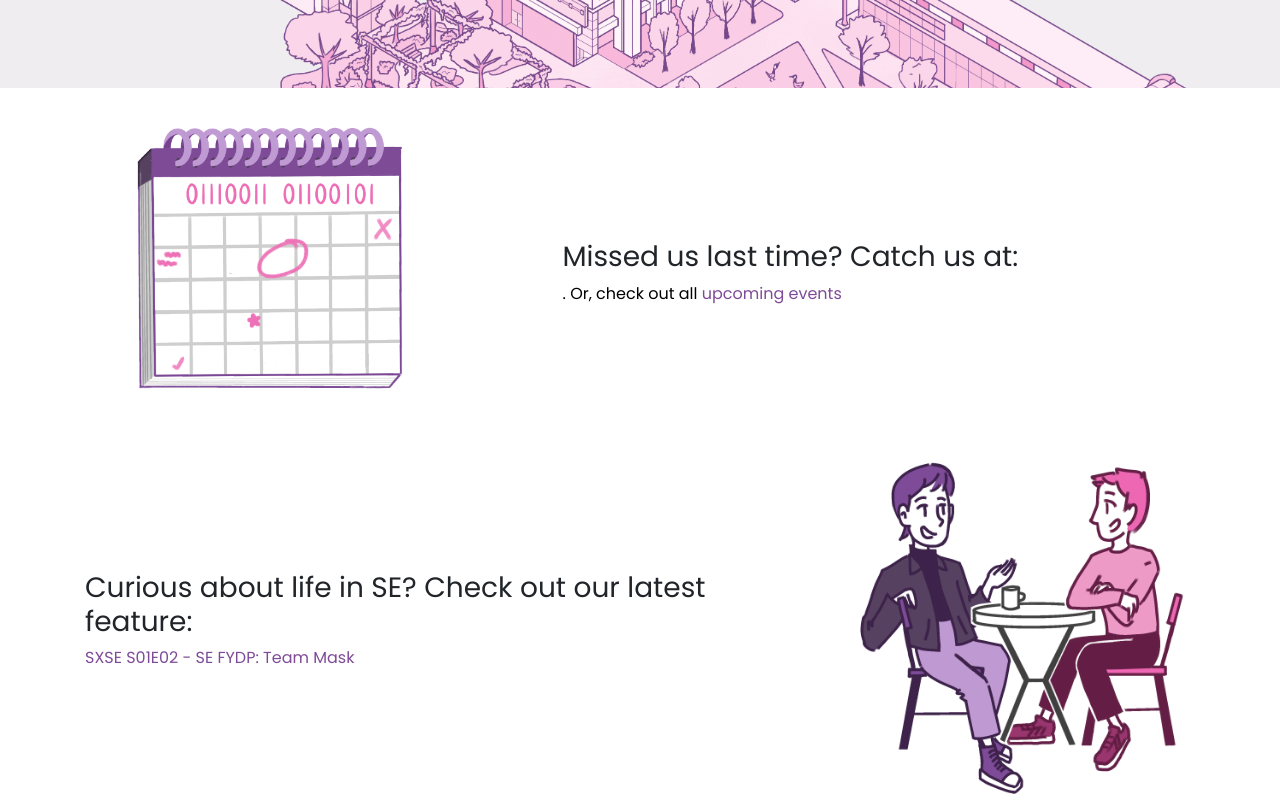
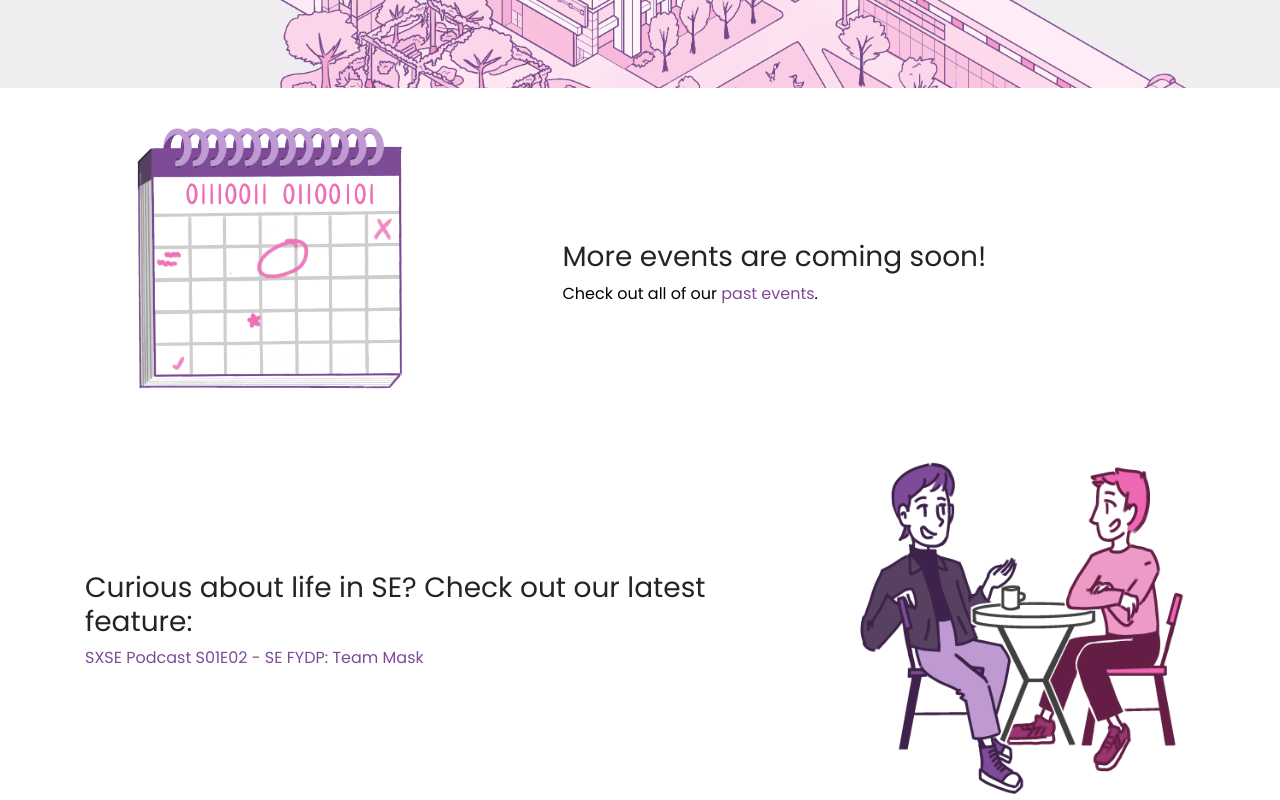
Before and after one commit to SESoc/public-website, a React (Create React App) app: page / in a window 1280 px wide. Shown: the part 429-1229 px from the top of the page. Built offline with nearby package versions, Linux system fonts and the light colour scheme; no server answers.

Commit message:
Empty upcoming events on home page

```diff
--- a/src/components/EventList.jsx
+++ b/src/components/EventList.jsx
@@ -2,7 +2,6 @@ import React, {Component} from "react";
 import PropTypes from "prop-types";
 import url from "url";
 import "./styles/EventList.scss";
-import {upcomingEvents} from "../modules/gcal";
 
 const moreEvents = url.resolve(
   process.env.PUBLIC_URL,
@@ -33,7 +32,7 @@ Event.propTypes = {
 };
 
 const EventsList = props =>
-  props.events.map((event, index) => (
+  props.upcomingEvents.map((event, index) => (
     <tr key={index}>
       <td>
         <Event event={event} />
@@ -46,11 +45,11 @@ class EventList extends Component {
     return (
       <div className="event-list">
         <h1>Upcoming Events</h1>
-        {upcomingEvents.length ? (
+        {this.props.upcomingEvents && this.props.upcomingEvents.length ? (
           <div className="fade-in-bottom">
             <table className="scroll">
               <tbody>
-                <EventsList events={upcomingEvents(this.props.events)} />
+                <EventsList upcomingEvents={this.props.upcomingEvents} />
               </tbody>
             </table>
           </div>
@@ -69,7 +68,7 @@ class EventList extends Component {
 }
 
 EventList.propTypes = {
-  events: PropTypes.arrayOf(PropTypes.object).isRequired,
+  upcomingEvents: PropTypes.arrayOf(PropTypes.object).isRequired,
 };
 
 export default EventList;
--- a/src/containers/Events.jsx
+++ b/src/containers/Events.jsx
@@ -2,7 +2,7 @@ import React, {Component} from "react";
 import EventList from "../components/EventList";
 import EventCalendar from "../components/EventCalendar";
 import {Container, Row, Col, Button} from "react-bootstrap";
-import {getEvents} from "../modules/gcal";
+import {getEvents, filterUpcomingEvents} from "../modules/gcal";
 import "./../App.scss";
 import "./styles/Events.scss";
 
@@ -25,7 +25,9 @@ class Events extends Component {
       <Container className="mt-5 mb-5">
         <Row>
           <Col lg={5}>
-            <EventList events={this.state.events} />
+            <EventList
+              upcomingEvents={filterUpcomingEvents(this.state.events)}
+            />
           </Col>
           <Col lg={7} className="mt-5 mt-sm-0">
             <div className="cal">
--- a/src/containers/Home.jsx
+++ b/src/containers/Home.jsx
@@ -3,7 +3,7 @@ import {Container, Jumbotron, Row, Col} from "react-bootstrap";
 import {Link} from "react-router-dom";
 import url from "url";
 import PropTypes from "prop-types";
-import {getEvents, upcomingEvents} from "../modules/gcal";
+import {getEvents, filterUpcomingEvents} from "../modules/gcal";
 import "./styles/Home.scss";
 
 const heroImage = url.resolve(
@@ -38,11 +38,9 @@ const Hero = () => (
 );
 
 const Content = props => {
-  var upcomingEvent = "";
-  var upcomingEventLink = "";
-  if (props.events[0] && props.events[0].title && props.events[0].link) {
-    upcomingEvent = props.events[0].title;
-    upcomingEventLink = props.events[0].link;
+  var upcomingEvent;
+  if (props.events[0]) {
+    upcomingEvent = props.events[0];
   }
   return (
     <Container>
@@ -51,17 +49,28 @@ const Content = props => {
           sm={{size: "auto", offset: 1}}
           className="blurb-content order-sm-2"
         >
-          <h3>Missed us last time? Catch us at: </h3>
+          {upcomingEvent ? (
+            <>
+              <h3>Missed us last time? Catch us at:</h3>
               <p>
                 <a
-              href={upcomingEventLink}
+                  href={upcomingEvent.link}
                   target="_blank"
                   rel="noopener noreferrer"
                 >
-              {upcomingEvent}
+                  {upcomingEvent.title}
                 </a>
-            . Or, check out all <Link to="/events"> upcoming events </Link>
+                . Or, check out all <Link to="/events"> upcoming events</Link>.
               </p>
+            </>
+          ) : (
+            <>
+              <h3>More events are coming soon!</h3>
+              <p>
+                Check out all of our <Link to="/events"> past events</Link>.
+              </p>
+            </>
+          )}
         </Col>
         <Col sm={4} className="blurb-image-container order-sm-1 px-0 mb-5">
           <img
@@ -81,7 +90,7 @@ const Content = props => {
                 target="_blank"
                 rel="noopener noreferrer"
               >
-                SXSE S01E02 - SE FYDP: Team Mask
+                SXSE Podcast S01E02 - SE FYDP: Team Mask
               </a>
             </p>
           </div>
@@ -123,7 +132,7 @@ class Home extends Component {
     return (
       <Fragment>
         <Hero />
-        <Content events={upcomingEvents(this.state.events)} />
+        <Content events={filterUpcomingEvents(this.state.events)} />
       </Fragment>
     );
   }
--- a/src/modules/gcal.js
+++ b/src/modules/gcal.js
@@ -32,7 +32,7 @@ export function getEvents(callback) {
   );
 }
 
-export function upcomingEvents(events) {
+export function filterUpcomingEvents(events) {
   let curDateTime = Moment();
   return events.filter(e => Moment(e.end).isAfter(curDateTime));
 }
```
Lines whose indentation alone changed are shown as unchanged.
